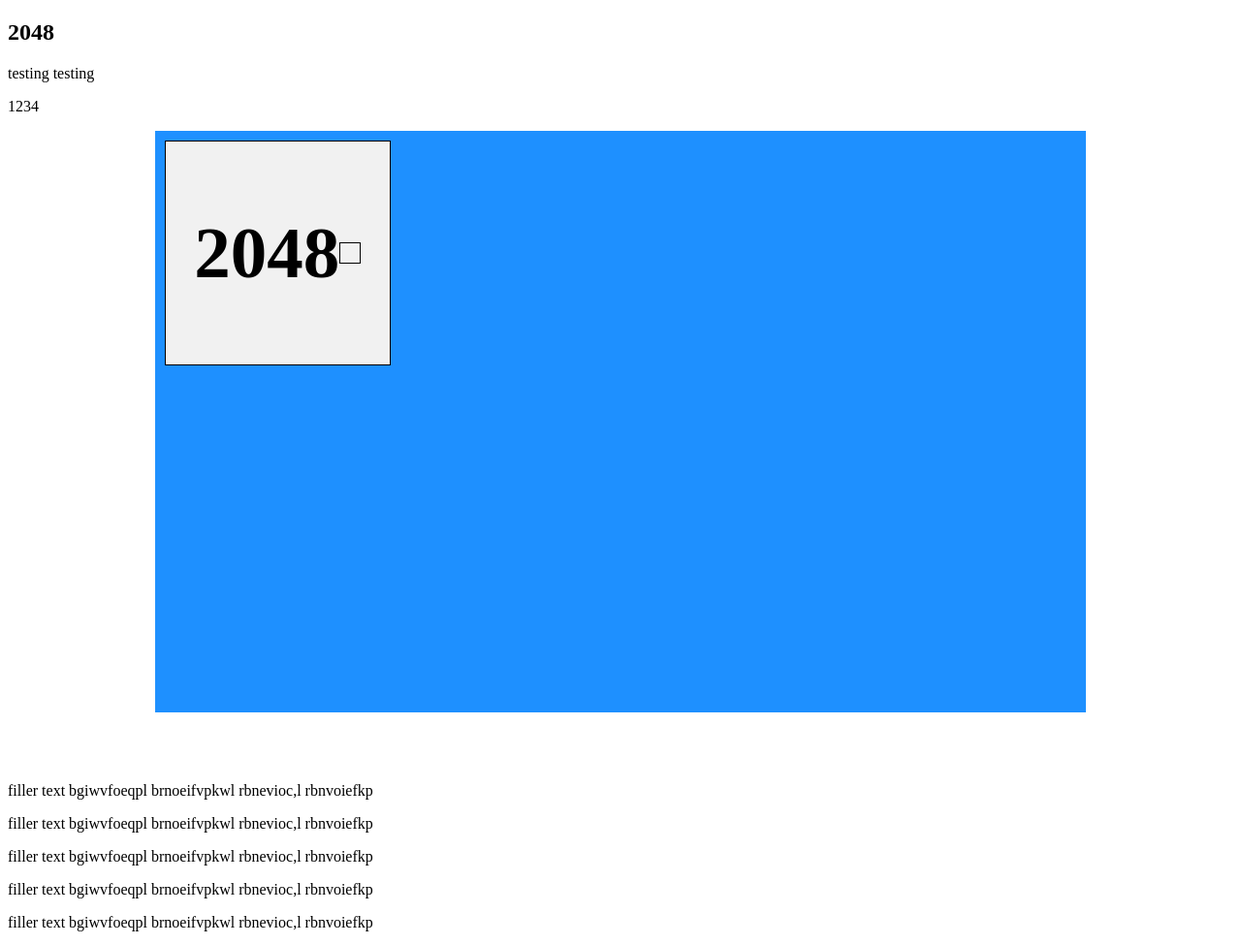
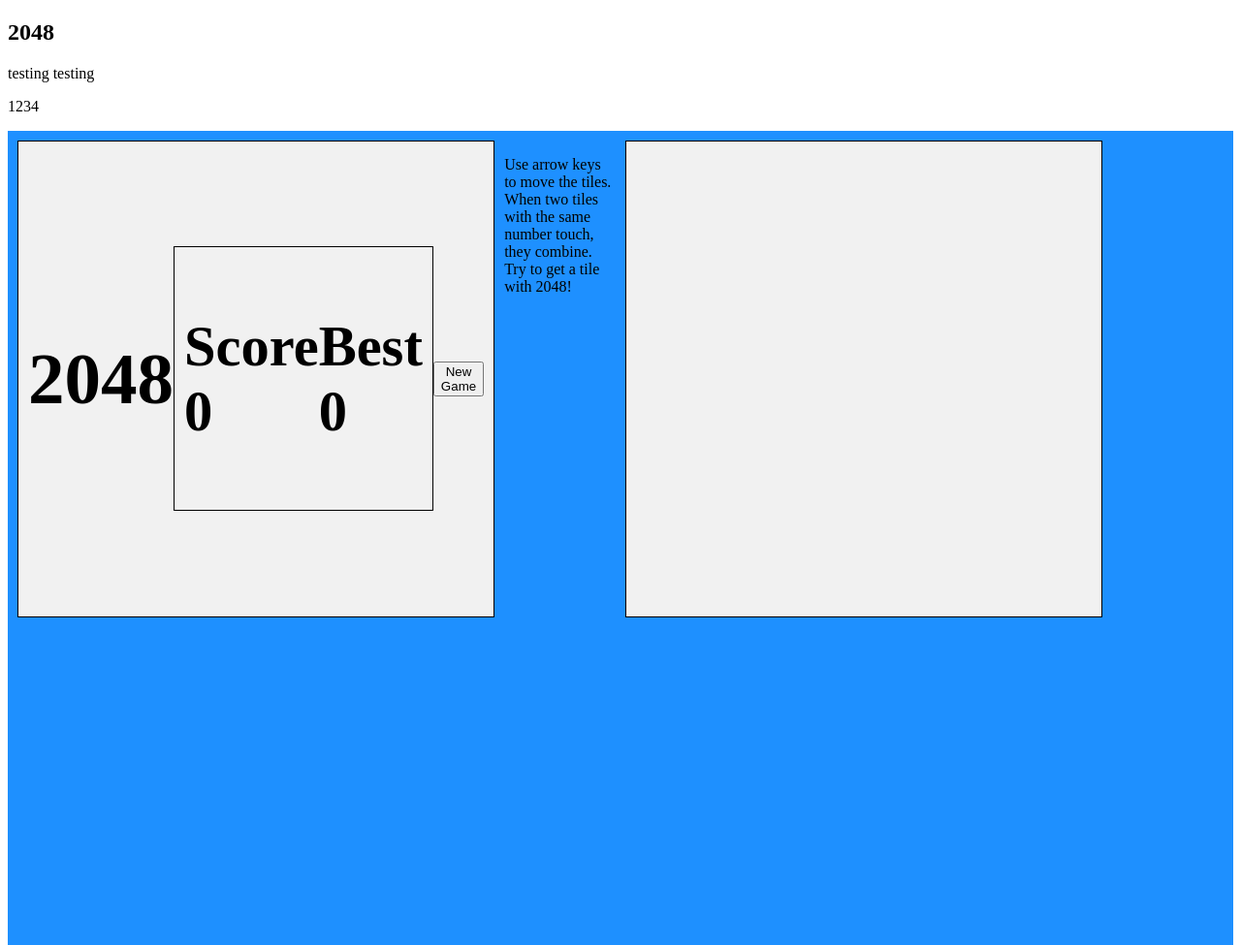
Before and after one commit to carleyhotz/CS50-Final-Project, a Flask app: page /2048 in a window 1280 px wide. Shown: the part 130-1105 px from the top of the page at 97% size. Run offline with Flask 3, Linux system fonts and the light colour scheme.

Commit message:
added scores, description, new game button

```diff
--- a/templates/2048.html
+++ b/templates/2048.html
@@ -7,14 +7,20 @@
     <p>testing testing</p>
     <p>1234</p>
 
-    <div class="square">
-        <div class="container">
-            <div class="info">
-                <h2>2048</h2>
-                <div class="score-container"></div>
+
+    <div class="container">
+        <div class="info">
+            <h2>2048</h2>
+            <div class="score-container">
+                <h3 class="score-title">Score <span id="score">0</span></span></h3>
+                <h3 class="best-title">Best <span id="best">0</span></h3>
             </div>
+            <button>New Game</button>
         </div>
+        <p>Use arrow keys to move the tiles. When two tiles with the same number touch, they combine. Try to get a tile with 2048!</p>
+        <div class="grid"></div>
     </div>
+
 
     <p>filler text bgiwvfoeqpl brnoeifvpkwl rbnevioc,l rbnvoiefkp</p>
     <p>filler text bgiwvfoeqpl brnoeifvpkwl rbnevioc,l rbnvoiefkp</p>
```
